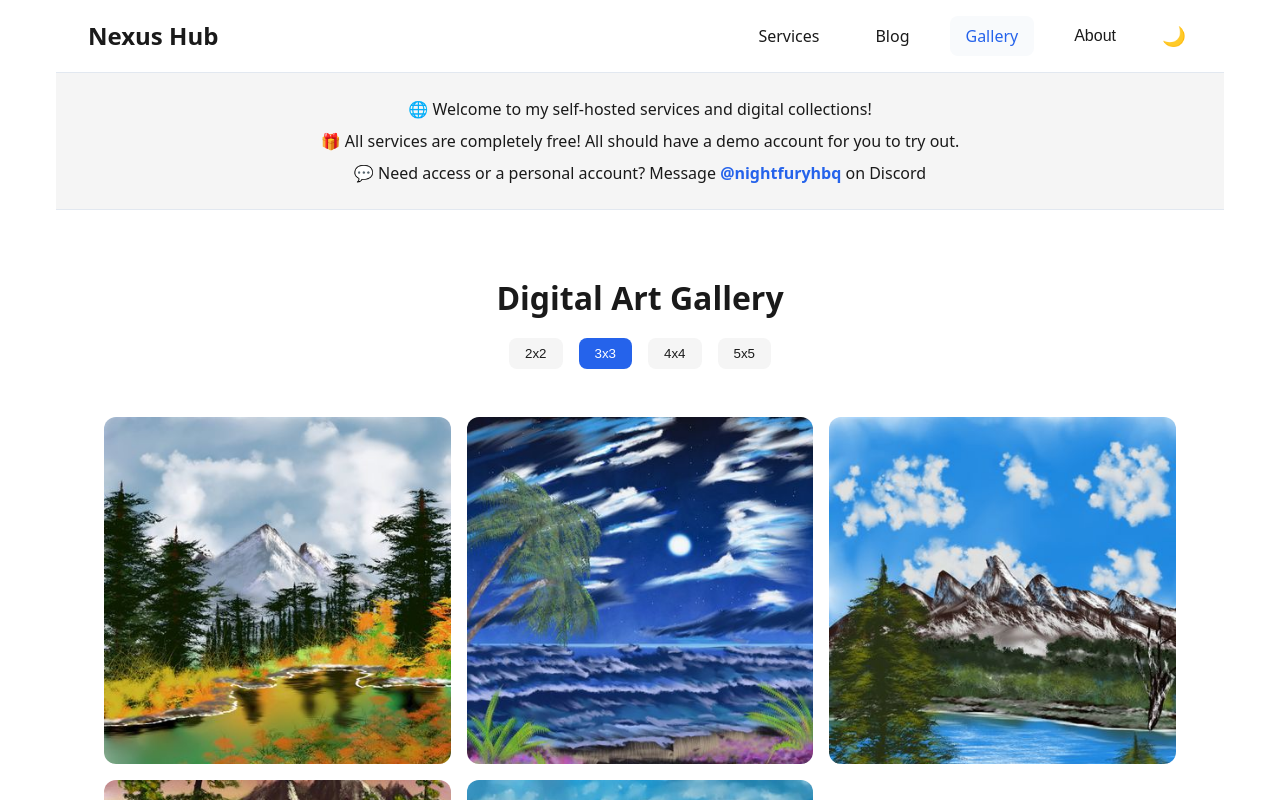
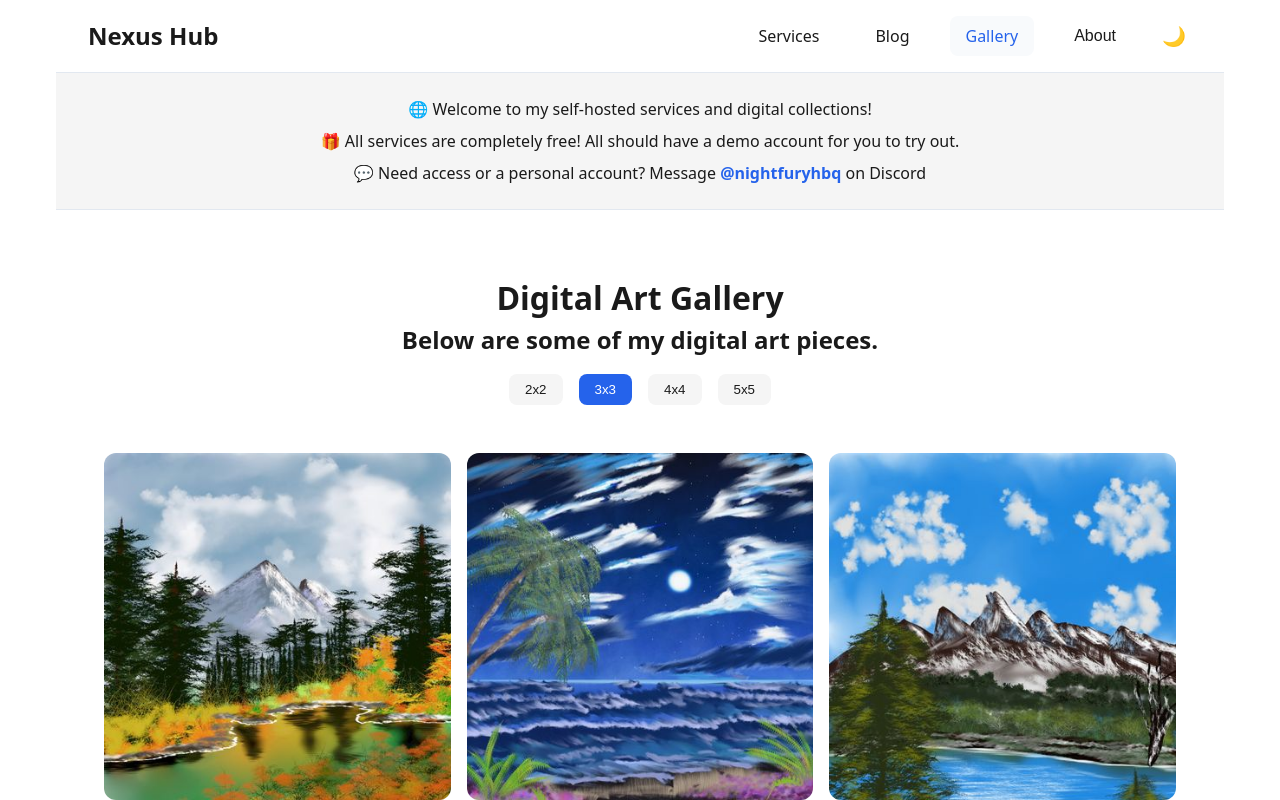
Before and after one commit to hbqdev/hbqnexus, a Vue app: page /gallery in a window 1280 px wide. Shown: the top 800 px of the page. Built offline with nearby package versions, Linux system fonts and the light colour scheme.

Commit message:
art gallery description

```diff
--- a/src/views/GalleryView.vue
+++ b/src/views/GalleryView.vue
@@ -2,6 +2,7 @@
   <div class="gallery-container">
     <div class="gallery-header">
       <h1>Digital Art Gallery</h1>
+      <h2>Below are some of my digital art pieces.</h2>
       <div class="grid-controls">
         <button
           v-for="size in gridSizes"
```
